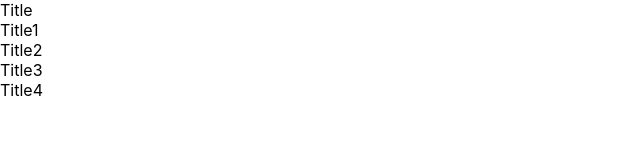
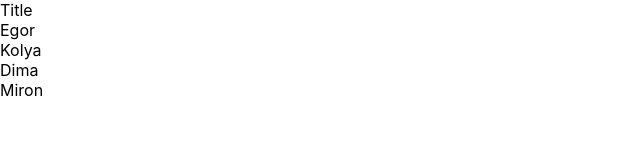
Before and after one commit to croked91/microtasks, a React (Create React App) app: page / in a window 1280 px wide. Shown: the top 160 px of the page, without its empty margins (0-640 px from the left). Built offline with nearby package versions, Linux system fonts and the light colour scheme.

Commit message:
added controlled select

```diff
--- a/src/App.tsx
+++ b/src/App.tsx
@@ -9,10 +9,10 @@ export type AccordeonTitleType = {
 
 
 let accordeonState = [
-    {title: 'Title1'},
-    {title: 'Title2'},
-    {title: 'Title3'},
-    {title: 'Title4'},
+    {title: 'Egor'},
+    {title: 'Kolya'},
+    {title: 'Dima'},
+    {title: 'Miron'},
 ]
 
 function App() {
--- a/src/components/Accordeon.tsx
+++ b/src/components/Accordeon.tsx
@@ -9,6 +9,7 @@ type AccordeonType = {
     accordeonState: AccordeonTitleType[]
     collapsed: boolean
 }
+
 
 
 export const Accordeon = (props: AccordeonType) => {
```
Also changed, not shown: src/stories/Select.tsx (added, +28 -0 lines), src/components/Select/Select.module.css (added), 2 other files (tests, documents, lock files or other folders).
